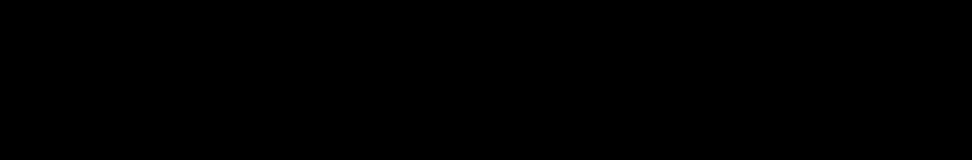
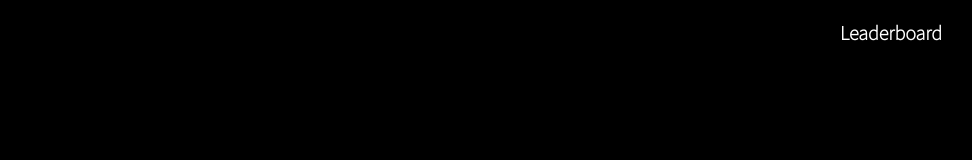
Before and after one commit to osdc/osdc.github.io, a Gatsby site: page / in a window 1280 px wide. Shown: the top 160 px of the page, without its empty margins (308-1280 px from the left). Built offline with nearby package versions, Linux system fonts and the light colour scheme; Gatsby itself is replaced by a stand-in of ours.

Commit message:
Add routes to leaderboard

```diff
--- a/src/pages/index.js
+++ b/src/pages/index.js
@@ -1,4 +1,6 @@
 import React from "react";
+
+import Link from "gatsby-link";
 
 import styled, {keyframes} from "styled-components";
 
@@ -85,6 +87,28 @@ const Main = styled.div`
 	justify-content: center;
 	align-items: center;
 	color: #c6e2ff;
+`;
+
+const LeaderboardLink = styled.div`
+  position: fixed;
+  top: 20px;
+  right: 30px;
+  font-family: 'Assistant', sans-serif;
+  font-size: 20px;
+  font-weight: 800;
+  color: white;
+  text-decoration: none;
+  outline: none !important;
+
+  &:focus {
+    outline: none;
+    text-decoration: none;
+  }
+
+  &:active {
+    outline: none;
+    text-decoration: none;
+  }
 `;
 
 const Gradientbox = styled.div`
@@ -389,6 +413,9 @@ const Alink = styled.a`
 /*Main*/
 
 export default () => <Container>
+
+  <LeaderboardLink><Link to="/leaderboard" style={{'outline' : 'none' ,'text-decoration' : 'none', 'color' : 'white'}} >Leaderboard</Link></LeaderboardLink>
+
 	<Main>
 		<Gradientbox>
 			<Logo>OSDC</Logo>
--- a/src/pages/leaderboard.js
+++ b/src/pages/leaderboard.js
@@ -243,7 +243,7 @@ function addCommit(prevState, user) {
   }
 }
 
-export default class extends React.Component {
+export default class LeaderboardComponent extends React.Component {
   constructor(props) {
     super(props);
     this.state = { leaderboard: [] , topCards: [{ background : '#ffc400' , status : 'Gold' }, { background : '#cfd8dc' , status : 'Silver' }, { background : '#8d6e63' , status : 'Bronze' }] };
```
